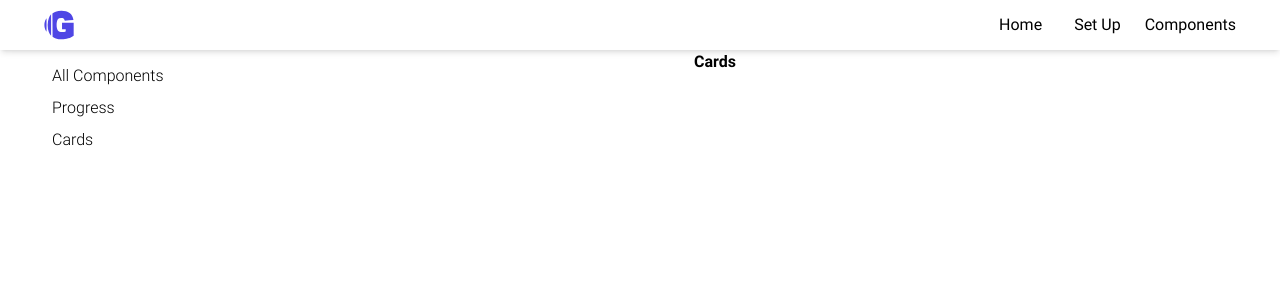
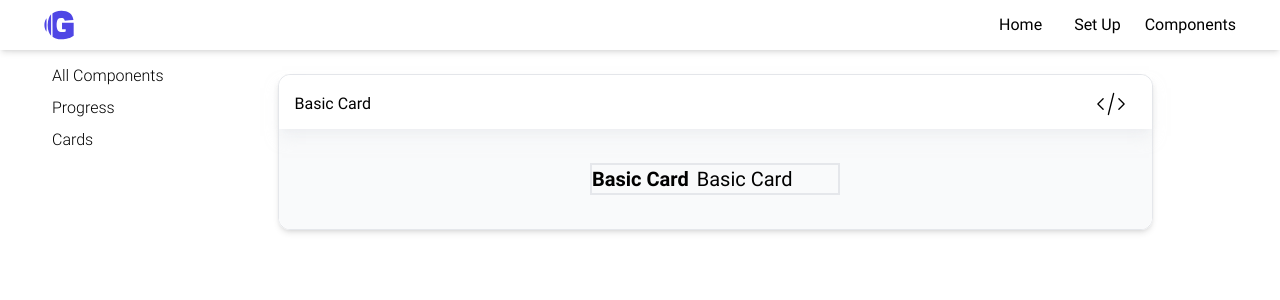
Before and after one commit to arthurfincham/gust, a React (Create React App) app: page /components in a window 1280 px wide. Both pictures are taken after a click on the item "Cards". Shown: the top 300 px of the page. Built offline with nearby package versions, Linux system fonts and the light colour scheme.

Commit message:
update component card sizing

```diff
--- a/src/pubComponents/Cards.js
+++ /dev/null
@@ -1,3 +0,0 @@
-export default function Cards() {
-  return <h2>Cards</h2>;
-}
--- /dev/null
+++ b/src/pubComponents/cards/BasicCard.js
@@ -0,0 +1,11 @@
+export default function BasicCard() {
+  return (
+    <div className="block w-[250px] border-2">
+      <div className="flex flex-col ">
+        <span className="inline text-xl roboto-bold">
+          Basic Card<span className="ml-2 text-xl roboto-regular">Basic Card</span>
+        </span>
+      </div>
+    </div>
+  );
+}
--- /dev/null
+++ b/src/pubComponents/cards/Cards.js
@@ -0,0 +1,11 @@
+import Wrapper from '../../siteComponents/Wrapper';
+import SectionWrapper from '../../siteComponents/SectionWrapper';
+import BasicCard from './BasicCard';
+
+export default function Cards() {
+  return (
+    <SectionWrapper>
+      <Wrapper compChild={<BasicCard />} title="Basic Card" myCode="Basic card" />
+    </SectionWrapper>
+  );
+}
--- a/src/siteComponents/Components.js
+++ b/src/siteComponents/Components.js
@@ -1,5 +1,5 @@
 import Progress from '../pubComponents/progress/Progress';
-import Cards from '../pubComponents/Cards';
+import Cards from '../pubComponents/cards/Cards';
 import AllComponents from '../pubComponents/AllComponents';
 import { useState, useEffect } from 'react';
 import { useSpring, animated } from 'react-spring';
--- a/src/siteComponents/Welcome.js
+++ b/src/siteComponents/Welcome.js
@@ -2,8 +2,8 @@ import LogoText from '../svgs/LogoText';
 
 export default function Welcome() {
   return (
-    <div className="flex flex-col items-center justify-center w-full bg-red-100 md:justify-around md:flex-row h-5/6 lg:justify-center">
-      <div className="inline-flex flex-col w-auto bg-green-100 md:w-3/4 md:w-1/2">
+    <div className="flex flex-col items-center justify-center w-full md:flex-row h-5/6 ">
+      <div className="inline-flex flex-col w-auto md:w-2/3 ">
         <LogoText svgClass="w-[350px] md:w-[450px] mb-2" />
         <ul className="ml-12 list-disc">
           <li className="m-1 text-2xl">React + Tailwind CSS</li>
--- a/src/siteComponents/Wrapper.js
+++ b/src/siteComponents/Wrapper.js
@@ -20,39 +20,29 @@ export default function Wrapper({ compChild, title, myCode }) {
     opacity: isCollapsed ? 0 : 1,
   });
 
-  const boxStyles = {
-    borderBottom: isCollapsed ? '.05em solid #E4E6EB' : 0,
-  };
-
   return (
-    <div className="flex flex-col items-center w-5/6 md:w-11/12 lg:flex-row lg:my-4">
-      <div
-        style={boxStyles}
-        className="flex flex-col min-h-[100px] w-full lg:w-1/3 justify-start bg-white mt-6  lg:mt-0 border-[.05em] relative lg:justify-center lg:h-full py-2 lg:py-0"
-      >
-        <h3 className="absolute roboto-light top-2 left-3">{title}</h3>
+    <div className="flex flex-col border-[.05em] items-center w-5/6 my-6 rounded-xl shadow-md">
+      <div className="flex flex-col min-h-[100px] w-full justify-start bg-white h-full rounded-xl">
+        <div className="z-10 flex flex-row items-center justify-between w-full px-4 pt-1 shadow-lg shadow-gray-200/50">
+          <h3 className="roboto-regular">{title}</h3>
           <button
             onClick={() => setIsCollapsed(!isCollapsed)}
             type="button"
-          className="lg:hidden inline-flex items-center absolute justify-center w-[50px]  rounded-md hover:bg-gray-100 top-2 right-2 p-1"
+            className="inline-flex items-center justify-center w-[50px]"
             aria-controls="mobile-menu"
             aria-expanded="false"
           >
-          <Brackets svgClass="hover:bg-gray-100" />
+            <Brackets svgClass="hover:fill-indigo-600" />
           </button>
-
-        <div className="flex items-center justify-center  min-h-[100px]  ">{compChild}</div>
         </div>
 
-      <animated.div style={collapse} className="w-full lg:hidden mt-0 bg-gray-50 border-[0.05em] border-t-0 ">
-        <div ref={ref} className="w-full p-2">
+        <div className="flex items-center justify-center z-0 bg-gray-50 min-h-[100px] rounded-b-xl py-2">{compChild}</div>
+
+        <animated.div style={collapse} className="w-full rounded-xl bg-gray-50">
+          <div ref={ref} className="w-full p-2 rounded-xl">
             <CodeBlock showLineNumbers={false} text={myCode} language="jsx" wrapLines />
           </div>
         </animated.div>
-      <div className="w-2/3 lg:block hidden mt-0 bg-gray-50 border-[0.05em] border-t-0 lg:border-t-[0.05em] lg:border-l-0">
-        <div className="w-full p-2">
-          <CodeBlock showLineNumbers={false} text={myCode} language="jsx" wrapLines />
-        </div>
       </div>
     </div>
   );
```
Lines whose indentation alone changed are shown as unchanged.
